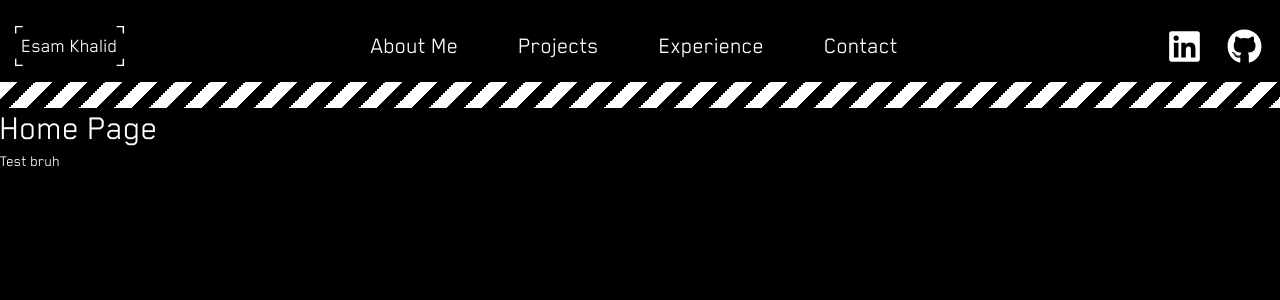
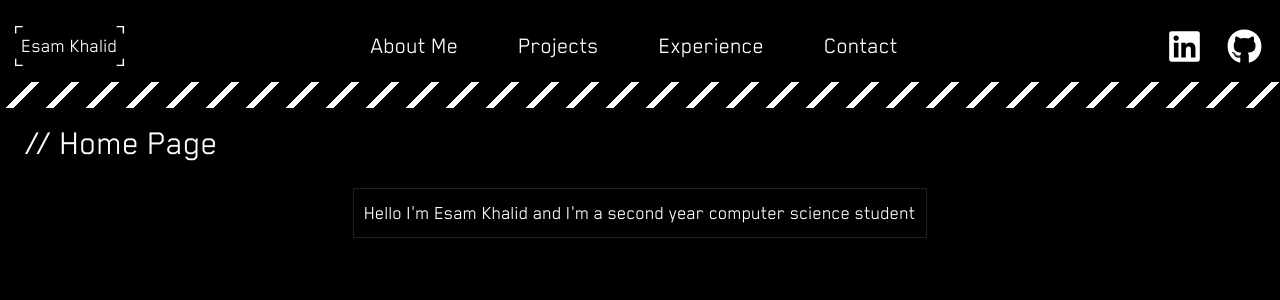
Before and after one commit to EsamKhalid/portfolio-website-v2, a Next.js app: page / in a window 1280 px wide. Shown: the top 300 px of the page. Built offline with nearby package versions, Linux system fonts and the light colour scheme.

Commit message:
Made the NavBar lines how i wanted/started filling main page

```diff
--- a/app/globals.css
+++ b/app/globals.css
@@ -142,13 +142,9 @@
   }
 
   .custom-diagonal-white {
-    top: 0;
-    left: 0;
-    width: 100%;
-    height: 100%;
-    background-image: linear-gradient(135deg, white 25%, transparent 25%, transparent 50%, white 50%, white 75%, transparent 75%, transparent);
-    background-size: 35px 35px;
-    z-index: -1;
+    background-image: linear-gradient(135deg, transparent 25%, transparent 40% ,white 25%, white 50%, transparent 50%, transparent 90%, white 75%);
+    background-size: 40px 40px;
+
   }
 
   .custom-diagonal-white-test {
@@ -160,4 +156,10 @@
     background-size: 35px 35px;
     z-index: -1;
   }
+
+  .gradient-test{
+    background-image: linear-gradient(135deg, transparent 25%, transparent 40% ,white 25%, white 50%, transparent 50%, transparent 90%, white 75%);
+    background-size: 50px 50px;
+
+  }
 }
--- a/app/page.tsx
+++ b/app/page.tsx
@@ -6,8 +6,17 @@
   return (
     <>
       <NavBar />
-      <h1 className="text-4xl">Home Page</h1>
-      <Link href="/TestPage">Test bruh</Link>
+      <div className="px-[25px] pt-[15px]">
+        <h1 className="text-4xl pb-[25px]">// Home Page</h1>
+        <div className="flex justify-center">
+          <div className="border w-fit border-cybpnk-grey p-[10px]">
+            <p className="text-xl">
+              Hello I'm <span className="">Esam Khalid </span>
+              and I'm a second year computer science student
+            </p>
+          </div>
+        </div>
+      </div>
     </>
   );
 }
--- a/components/NavBar/NavBar.tsx
+++ b/components/NavBar/NavBar.tsx
@@ -62,9 +62,7 @@
           </Link>
         </div>
       </div>
-      <div className="flex">
-        <div className="custom-diagonal-white w-full h-[26px]  "></div>
-      </div>
+      <div className="custom-diagonal-white w-full h-[26px]  "></div>
     </>
   );
 }
```
